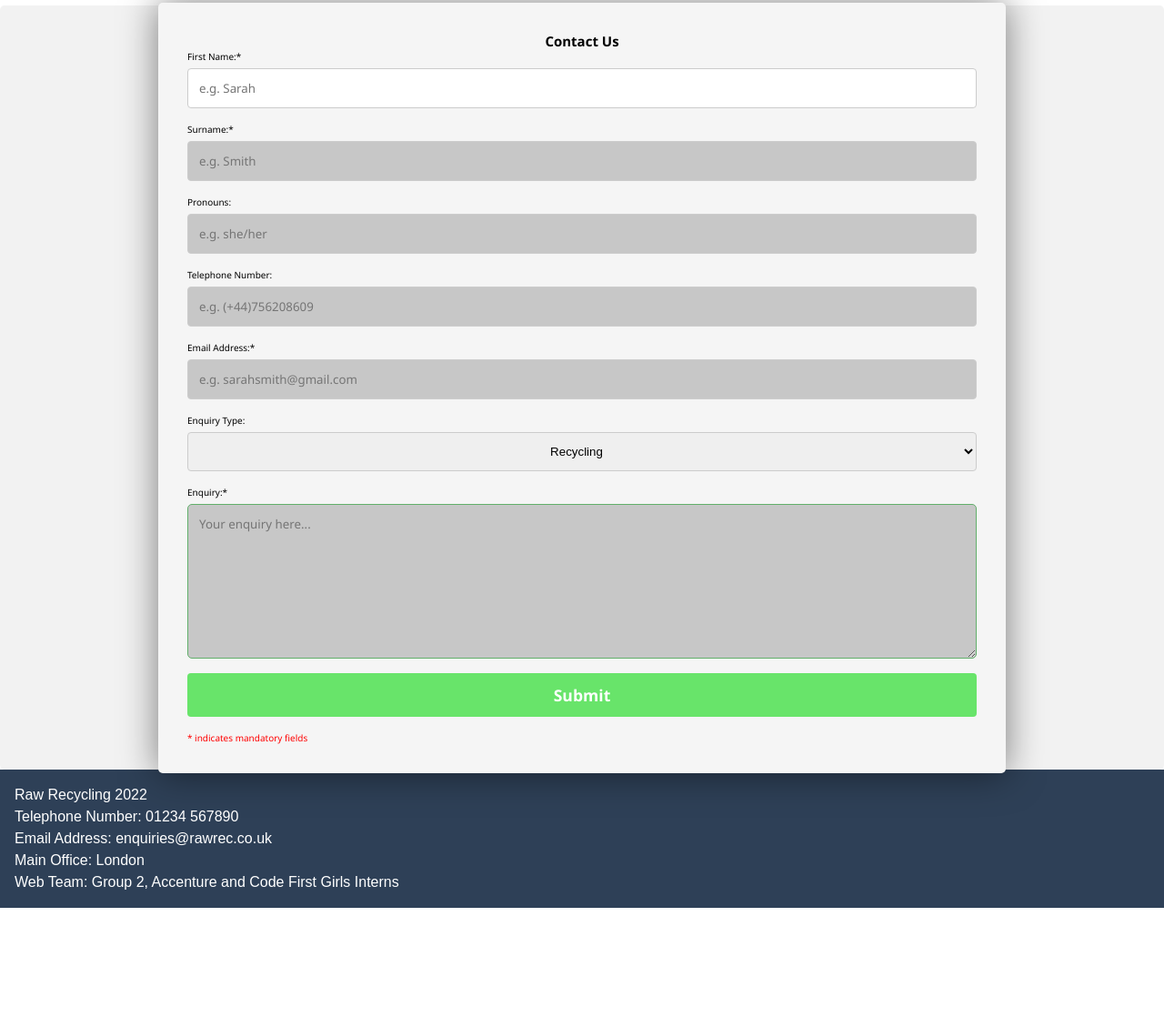
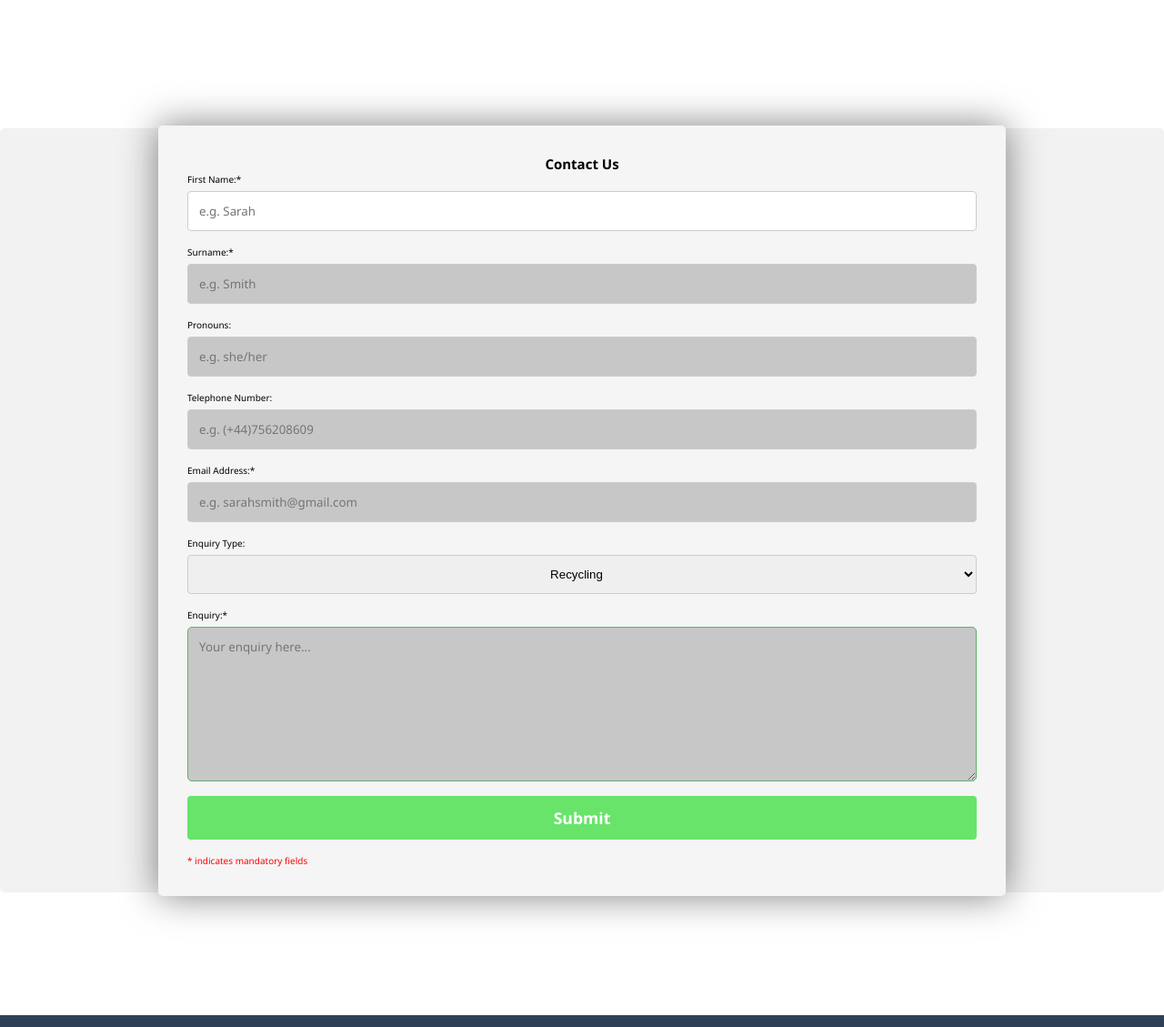
Before and after one commit to TeliAccenture/E-WasteSite, a plain HTML site: page E-WasteSite-main/pages/contact.html in a window 1280 px wide. Shown: the part 129-1258 px from the top of the page at 91% size. Before the commit the page ends 1127 px from the top, so only its background shows below. Drawn offline with Linux system fonts and the light colour scheme.

Commit message:
fixes to positioning

```diff
--- a/E-WasteSite-main/pages/contact.html
+++ b/E-WasteSite-main/pages/contact.html
@@ -14,6 +14,7 @@
     <script id="replace_with_navbar" src="../JS/nav.js"></script>
 <main>
     <div class = "spacer"></div>
+    <div class="spacer"></div>
     <!--Contact Form Code-->
     <form class="contactContainer">
         <div class = "contactFormElement">
@@ -51,11 +52,11 @@
         <label for = "enquiry" class="formText">Enquiry:*</label>
         <textarea id = "enquiry" name = "enquiry" rows = 8 class="formInput" autofocus placeholder="Your enquiry here..."></textarea>
         <input type = "submit" name = "submit" value="Submit" class="formButton" >
-    </div>
+        </div>
         <p class="mandatoryField">* indicates mandatory fields</p>
-        </div>
     </form>
 </main>
+<div class="spacer"></div>
 <!--Page Footer-->
 <script id="replace_with_footer" src="../JS/footer.js"></script>
 </body>
```
Also changed, not shown: E-WasteSite-main/pages/basket.html (+2 -1 lines), E-WasteSite-main/pages/store.html (+1 -0 lines), E-WasteSite-main/style/default.css (line endings or trailing spaces).
